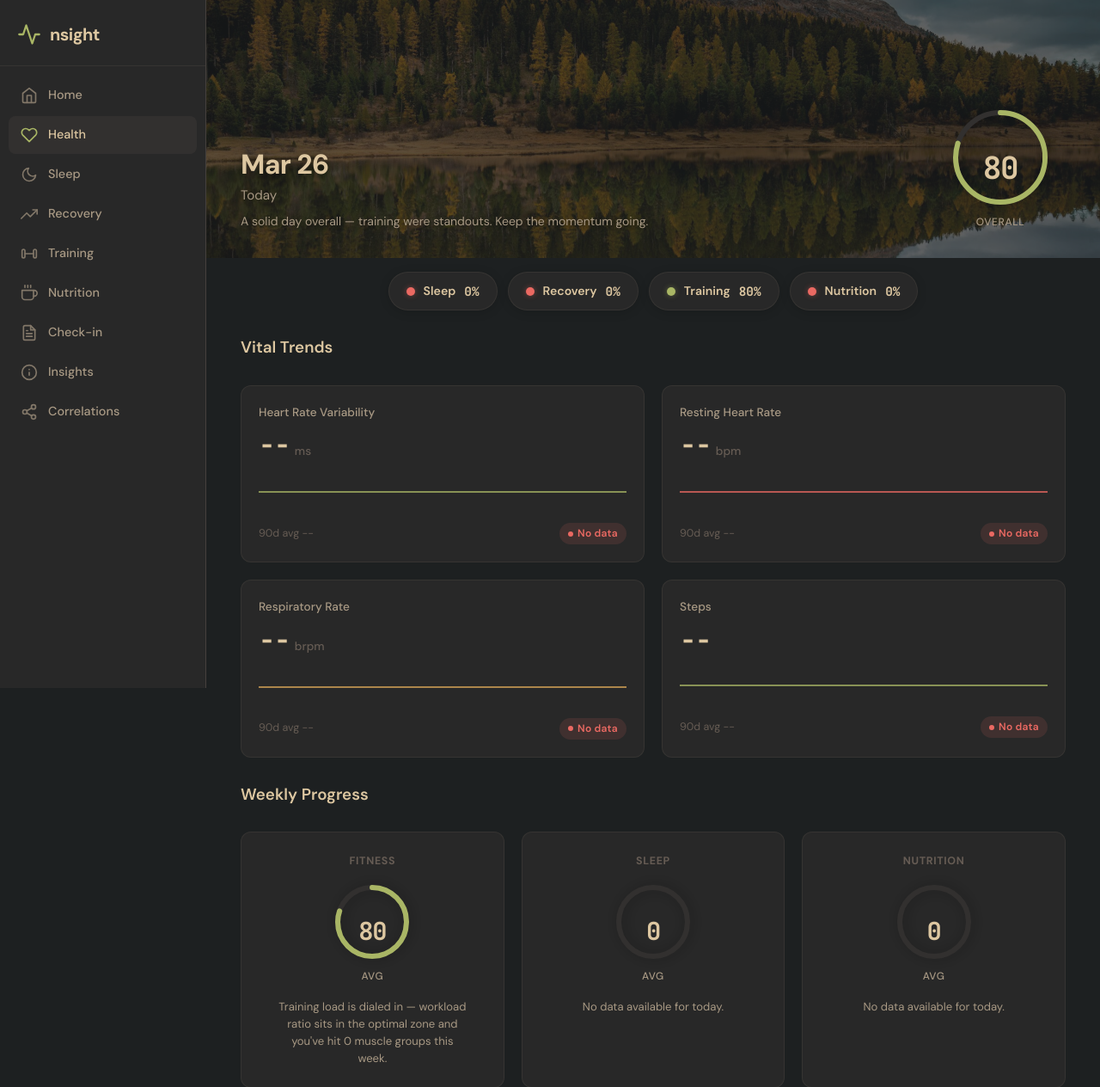
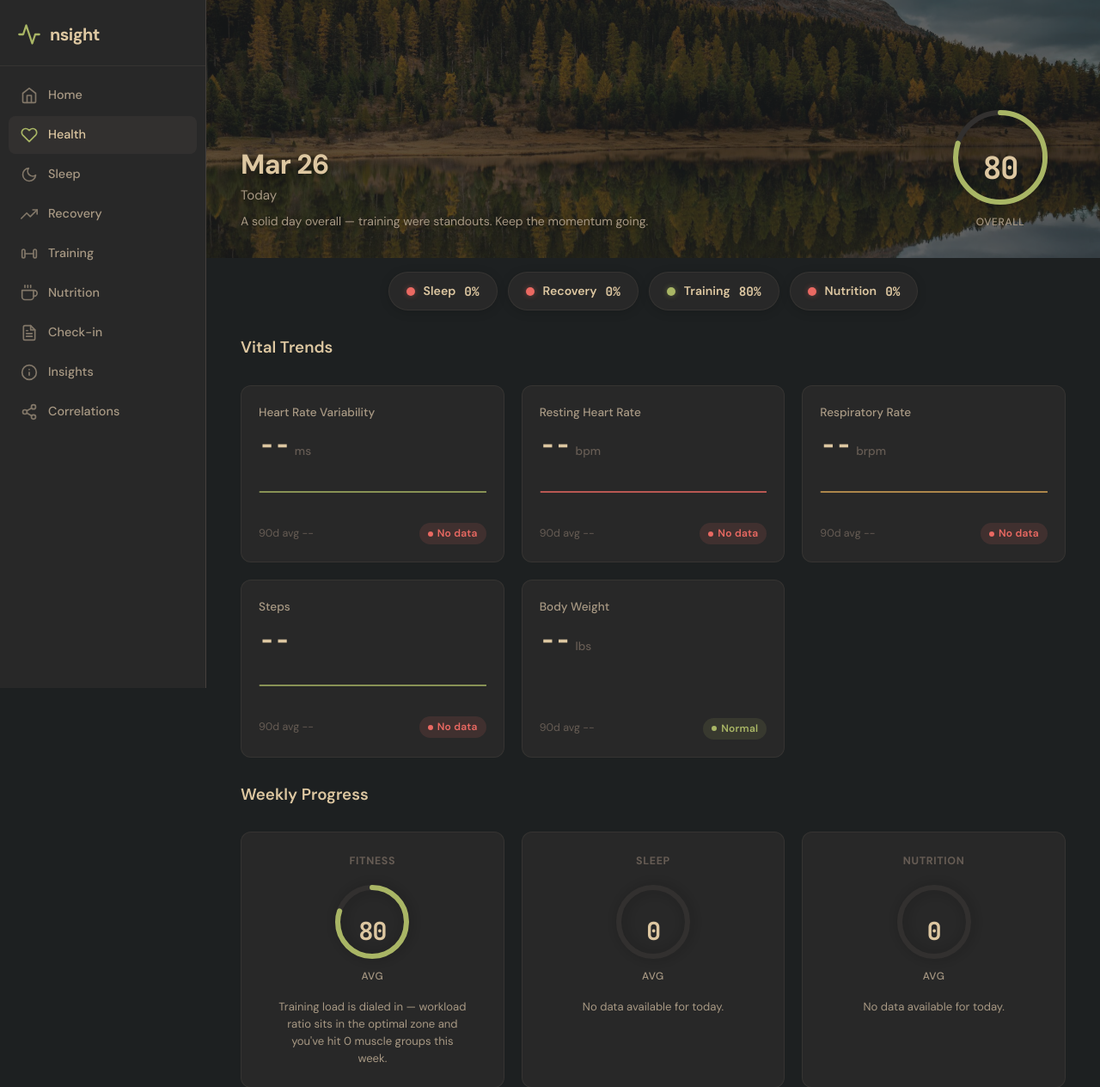
Before and after one commit to bahoerres/nsight, a Flask app: page /health in a window 1280 px wide. Shown: the top 1264 px of the page at 86% size. Run offline with Flask 3, Linux system fonts and the light colour scheme; data that the repository does not hold is empty; some libraries are stand-ins or nearby versions.

Commit message:
feat: body weight sparkline on home (7th trend) and health (5th vital) pages — 60-day sparse data

```diff
--- a/app.py
+++ b/app.py
@@ -298,6 +298,26 @@ def home():
                 "higher_is_better": higher_is_better,
             }
 
+        # ── Body weight trend (60-day sparse sparkline) ──────────
+        with conn.cursor() as cur:
+            cur.execute("""
+                SELECT body_weight_lbs FROM daily_log
+                WHERE body_weight_lbs IS NOT NULL
+                  AND date >= %s
+                ORDER BY date ASC
+            """, (today - timedelta(days=60),))
+            weight_rows = cur.fetchall()
+
+        weight_sparkline = [float(r["body_weight_lbs"]) for r in weight_rows]
+        weight_current = weight_sparkline[-1] if weight_sparkline else None
+        trends["weight"] = {
+            "value": f"{weight_current:.1f}" if weight_current else "--",
+            "unit": "lbs",
+            "sparkline": weight_sparkline,
+            "delta": None,
+            "higher_is_better": True,
+        }
+
     finally:
         conn.close()
 
@@ -460,6 +480,28 @@ def health():
                 "status": status_text,
                 "status_color": pill_class,
             })
+
+        # ── Body weight trend card (60-day sparse) ──────────────
+        with conn.cursor() as cur:
+            cur.execute("""
+                SELECT body_weight_lbs FROM daily_log
+                WHERE body_weight_lbs IS NOT NULL
+                  AND date >= %s
+                ORDER BY date ASC
+            """, (today - timedelta(days=60),))
+            wt_rows = cur.fetchall()
+        wt_sparkline = [float(r["body_weight_lbs"]) for r in wt_rows]
+        wt_current = wt_sparkline[-1] if wt_sparkline else None
+        vitals.append({
+            "id": "weight",
+            "label": "Body Weight",
+            "value": f"{wt_current:.1f}" if wt_current else "--",
+            "unit": "lbs",
+            "sparkline": wt_sparkline,
+            "avg": f"{sum(wt_sparkline)/len(wt_sparkline):.1f}" if wt_sparkline else None,
+            "status": "Normal",
+            "status_color": "normal",
+        })
 
         # ── Weekly Progress (avg score over last 7 days) ──────────
         weekly_scores = {"sleep": [], "training": [], "nutrition": []}
--- a/templates/health.html
+++ b/templates/health.html
@@ -123,7 +123,7 @@
   /* ── Vital Trends Grid ───────────────────────────────────────── */
   .vitals-grid {
     display: grid;
-    grid-template-columns: repeat(2, 1fr);
+    grid-template-columns: repeat(auto-fill, minmax(260px, 1fr));
     gap: 20px;
     margin-top: var(--section-gap);
   }
```
Also changed, not shown: templates/home.html (+13 -0 lines).
